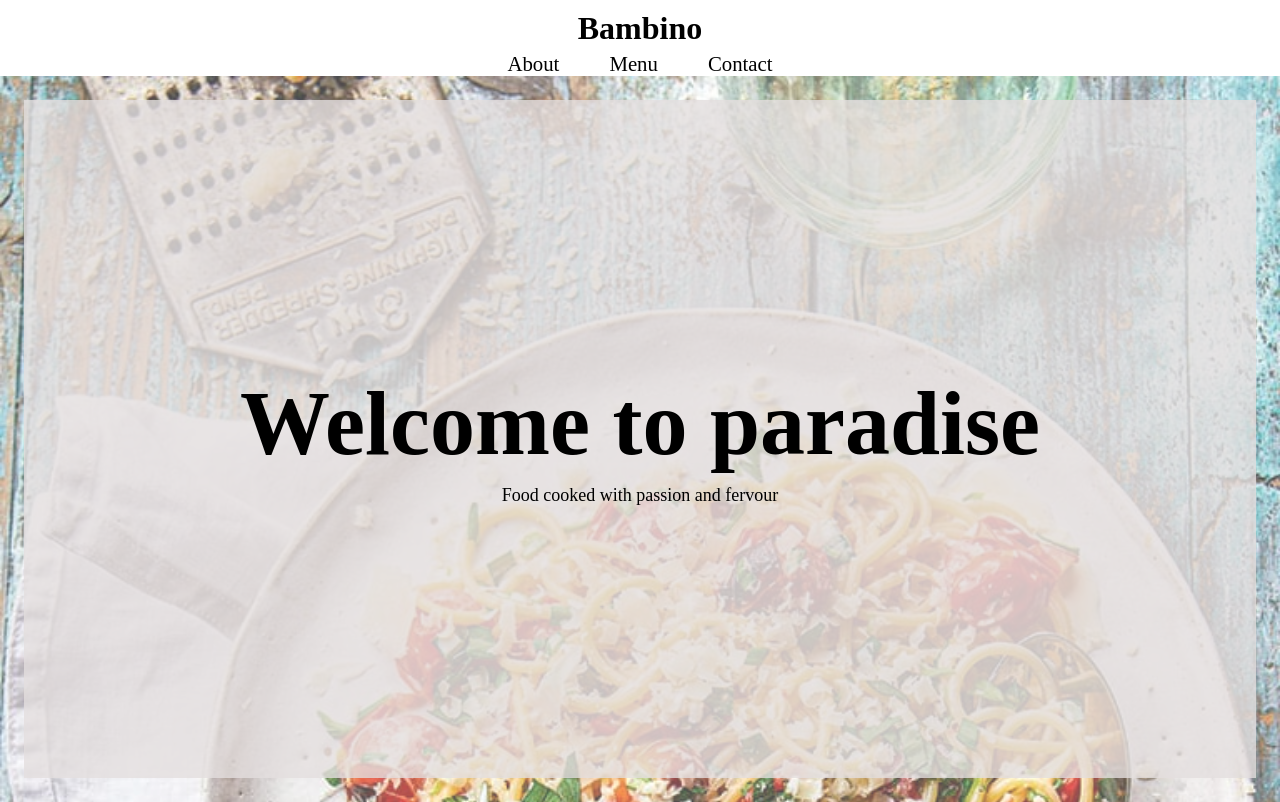
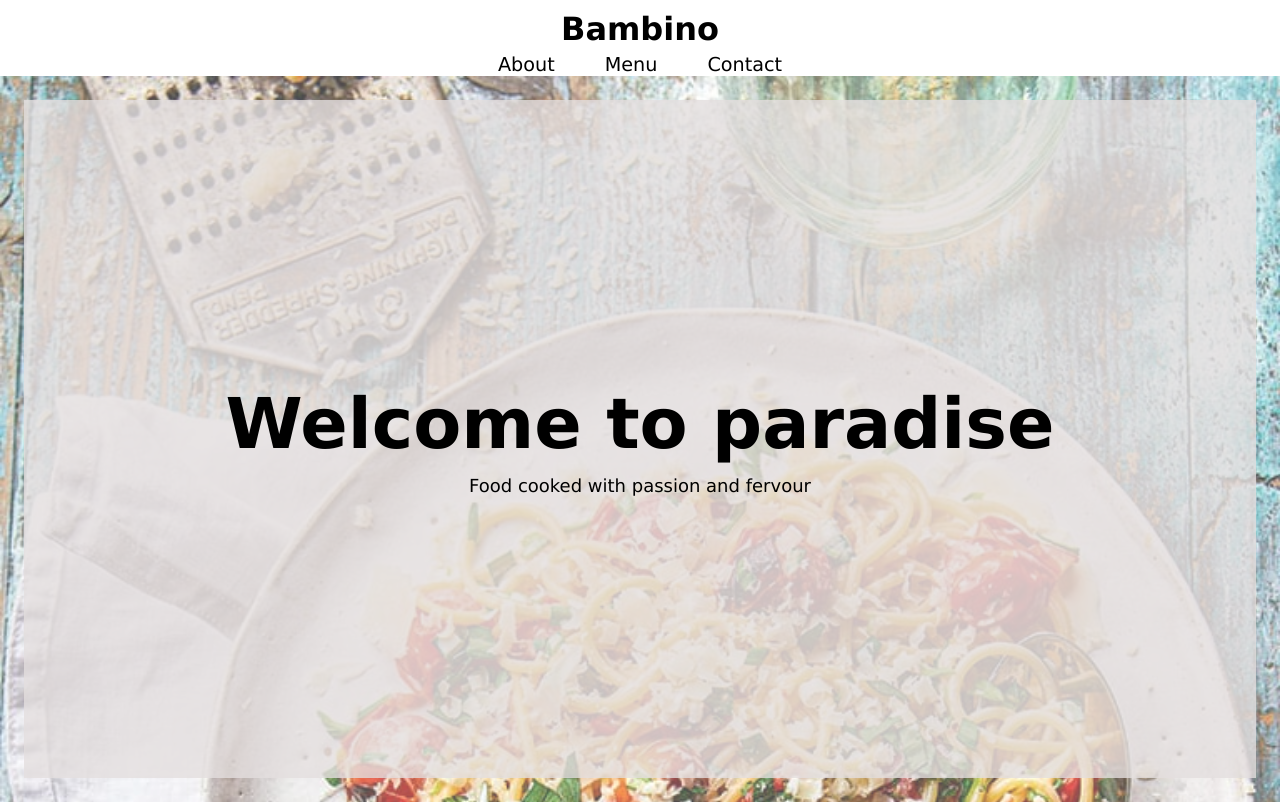
Before and after one commit to sobrands/restaurant, a website built with webpack: page dist/index.html in a window 1280 px wide. Built offline with Linux system fonts and the light colour scheme.

Commit message:
Added font-family

```diff
--- a/src/style.css
+++ b/src/style.css
@@ -1,6 +1,7 @@
 * {
   margin: 0;
   padding: 0;
+  font-family: Verdana, sans-serif;
 }
 
 #content {
@@ -31,7 +32,7 @@
   list-style-type: none;
   justify-content: space-evenly;
   gap: 50px;
-  font-size: 1.3em;
+  font-size: 1.2em;
 }
 
 #nav-bar ul li:hover {
@@ -81,7 +82,7 @@
 }
 
 #intro h1 {
-  font-size: 90px;
+  font-size: 70px;
 }
 
 #intro p {
```
Also changed, not shown: dist/main.js, 1 other file.
